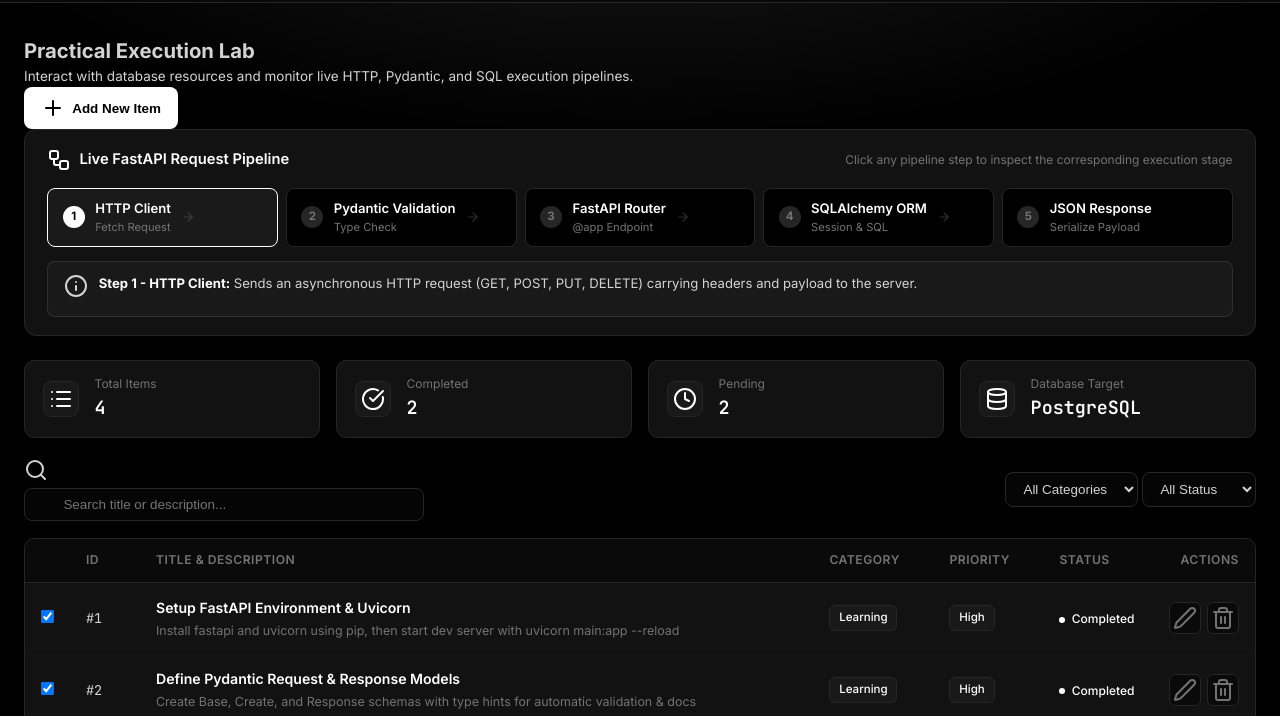
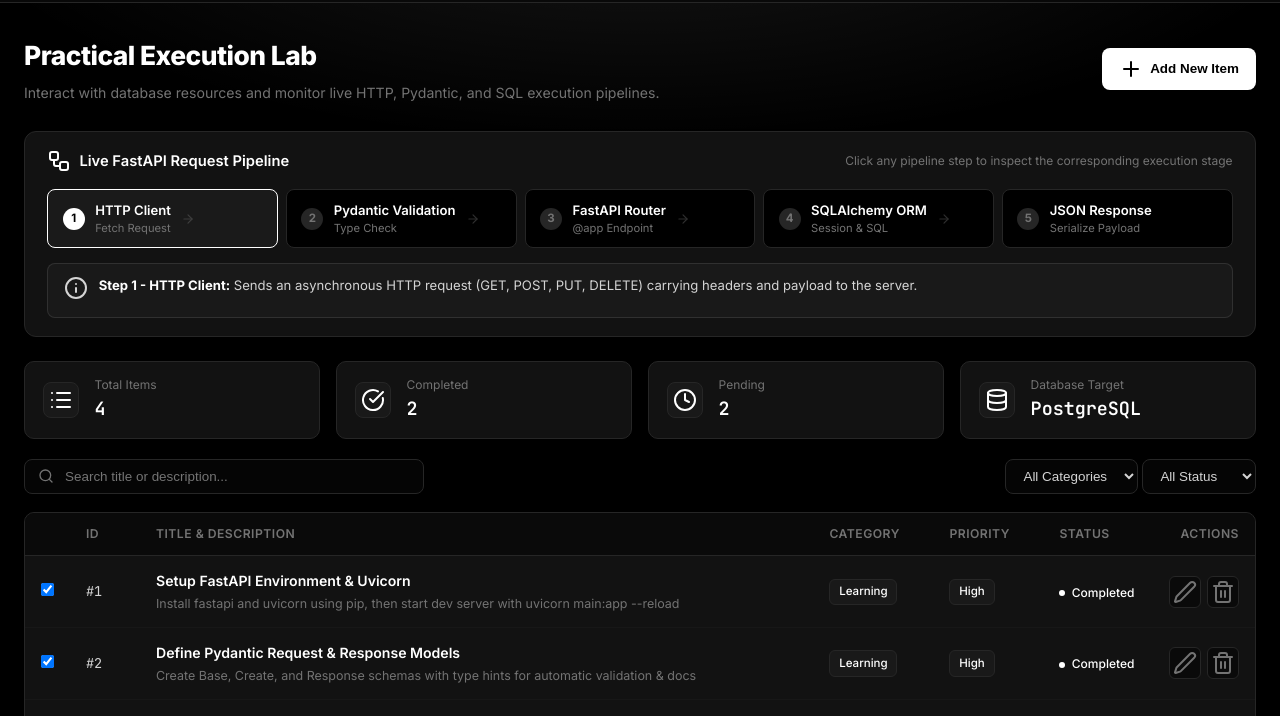
Before and after one commit to SachinManral/FastAPI, a website built with Vite: page frontend/index.html in a window 1280 px wide. Both pictures are taken after a click on the button "Practical Lab". Shown: the part 53-769 px from the top of the page. Built offline with nearby package versions, Linux system fonts and the light colour scheme; no server answers.

Commit message:
fix(ui): align + Add New Item button with header text and fix search icon positioning

```diff
--- a/frontend/src/style.css
+++ b/frontend/src/style.css
@@ -315,6 +315,34 @@
   to { opacity: 1; transform: translateY(0); }
 }
 
+.content-header {
+  display: flex;
+  align-items: center;
+  justify-content: space-between;
+  gap: 1.25rem;
+  margin-bottom: 1.75rem;
+  flex-wrap: wrap;
+}
+
+.content-header > div {
+  flex: 1;
+  min-width: 280px;
+}
+
+.page-title {
+  font-size: 1.65rem;
+  font-weight: 800;
+  color: var(--text-bright);
+  letter-spacing: -0.02em;
+  margin-bottom: 0.35rem;
+}
+
+.page-subtitle {
+  font-size: 0.88rem;
+  color: var(--text-muted);
+  line-height: 1.5;
+}
+
 .hero-section { text-align: center; padding: 3rem 1rem 3rem 1rem; margin-bottom: 2rem; border-bottom: 1px solid var(--border-color); }
 
 .hero-badge {
@@ -618,15 +646,26 @@
    8. Tables, Docks, Cards & Buttons
    -------------------------------------------------------------------------- */
 
-.filter-bar { display: flex; gap: 0.75rem; justify-content: space-between; align-items: center; margin-bottom: 1.1rem; }
-.search-input { position: relative; flex: 1; max-width: 400px; }
-.search-input i { position: absolute; left: 0.85rem; top: 50%; transform: translateY(-50%); color: var(--text-muted); width: 15px; height: 15px; }
+.filter-bar { display: flex; gap: 0.75rem; justify-content: space-between; align-items: center; margin-bottom: 1.1rem; flex-wrap: wrap; }
+.search-input { position: relative; flex: 1; max-width: 400px; display: flex; align-items: center; min-width: 240px; }
+.search-input i,
+.search-input svg {
+  position: absolute;
+  left: 0.85rem;
+  top: 50%;
+  transform: translateY(-50%);
+  color: var(--text-muted);
+  width: 16px;
+  height: 16px;
+  pointer-events: none;
+  z-index: 2;
+}
 
 .search-input input {
   width: 100%;
   background: var(--bg-input);
   border: 1px solid var(--border-color);
-  padding: 0.5rem 0.85rem 0.5rem 2.4rem;
+  padding: 0.55rem 0.85rem 0.55rem 2.5rem;
   border-radius: 8px;
   color: var(--text-bright);
   font-size: 0.84rem;
```
